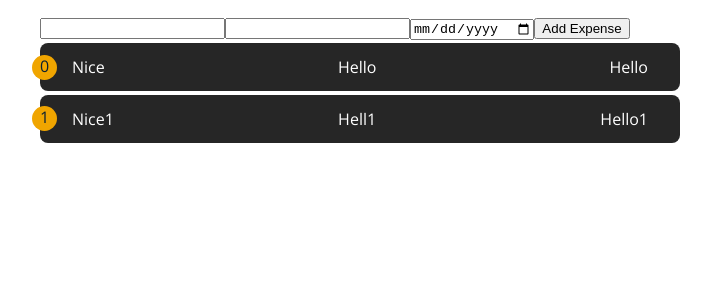
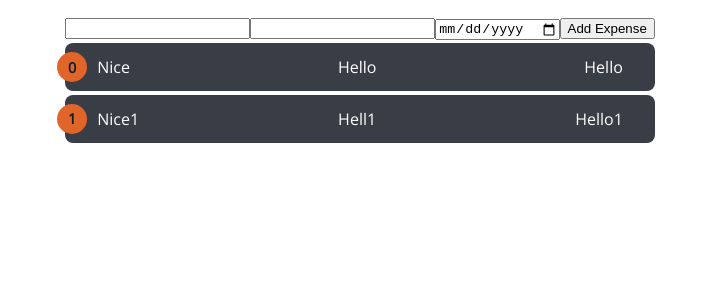
Before and after one commit to mankirats/Expense-Manager, a React (Create React App) app: page / in a window 1280 px wide. Shown: the top 300 px of the page, without its empty margins (280-991 px from the left). Built offline with nearby package versions, Linux system fonts and the light colour scheme.

Commit message:
form styled

```diff
--- a/src/Components/Expense.js
+++ b/src/Components/Expense.js
@@ -3,10 +3,9 @@ import styled from "styled-components";
 
 const ExpenseDiv = styled.div`
     position: relative;
-
-    background: #262626;
+    background: #393e46;
     margin: 0.2rem 0;
-    width: 45vw;
+    /* width: 45vw; */
     padding: 0 2rem;
     height: calc(2rem + 2vh);
     border-radius: 8px;
@@ -15,19 +14,25 @@ const ExpenseDiv = styled.div`
     justify-content: space-between;
     align-items: center;
 `;
+
 const ExpenseEntryNumber = styled.span`
-    width: 25px;
-    height: 25px;
+    width: 30px;
+    height: 30px;
     left: -8px;
-    background: #f0a500;
-    border-radius: 25px;
+    background: #e16428;
+    border-radius: 30px;
     color: #082032;
-    text-align: center;
+    font-weight: bold;
+    display: grid;
+    font-size: 0.9rem;
+    /* text-align: center; */
+    place-items: center;
     position: absolute;
 `;
 const ExpenseTitle = styled.span``;
 const ExpenseTotal = styled.span``;
 const ExpenseDate = styled.span``;
+
 function Expense(props) {
     return (
         <>
```
